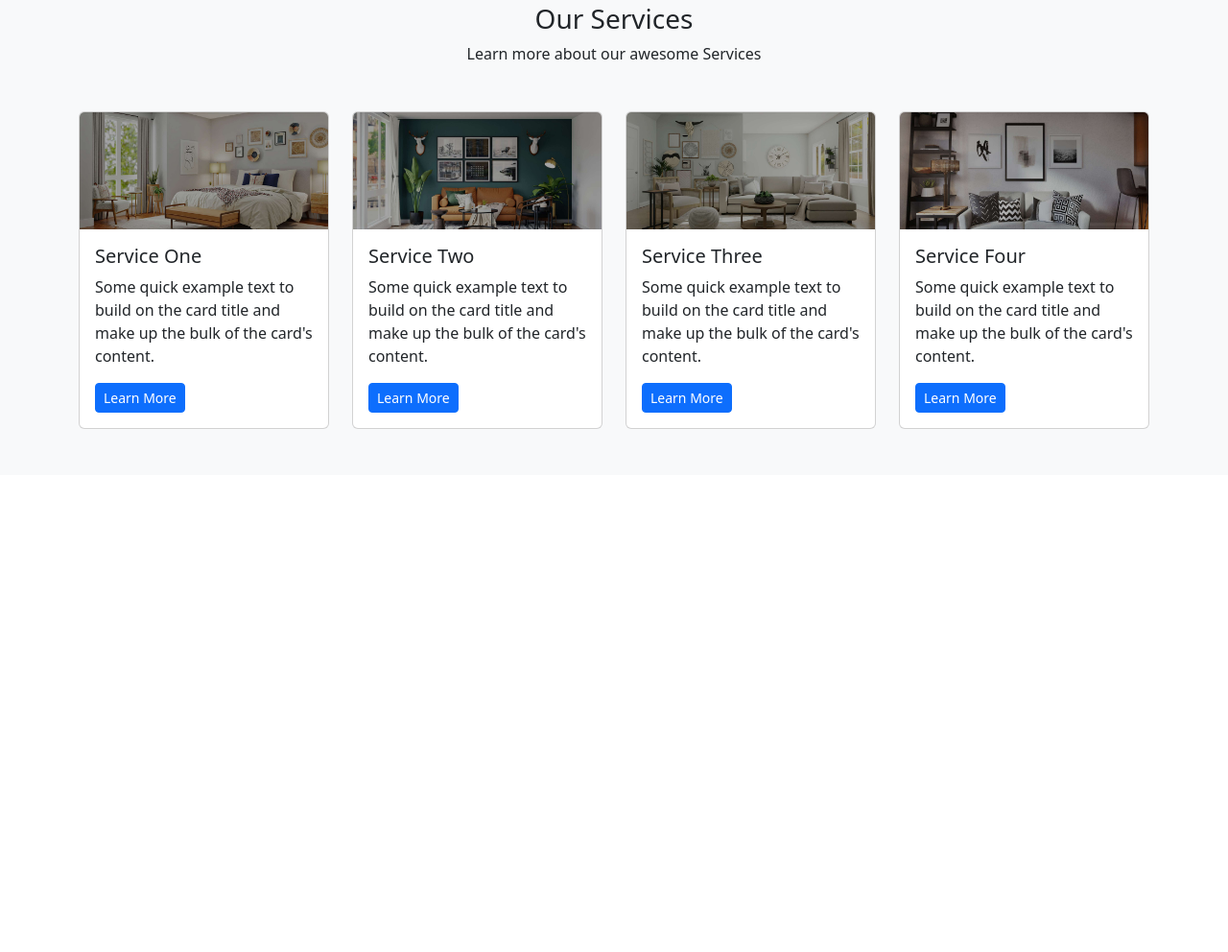
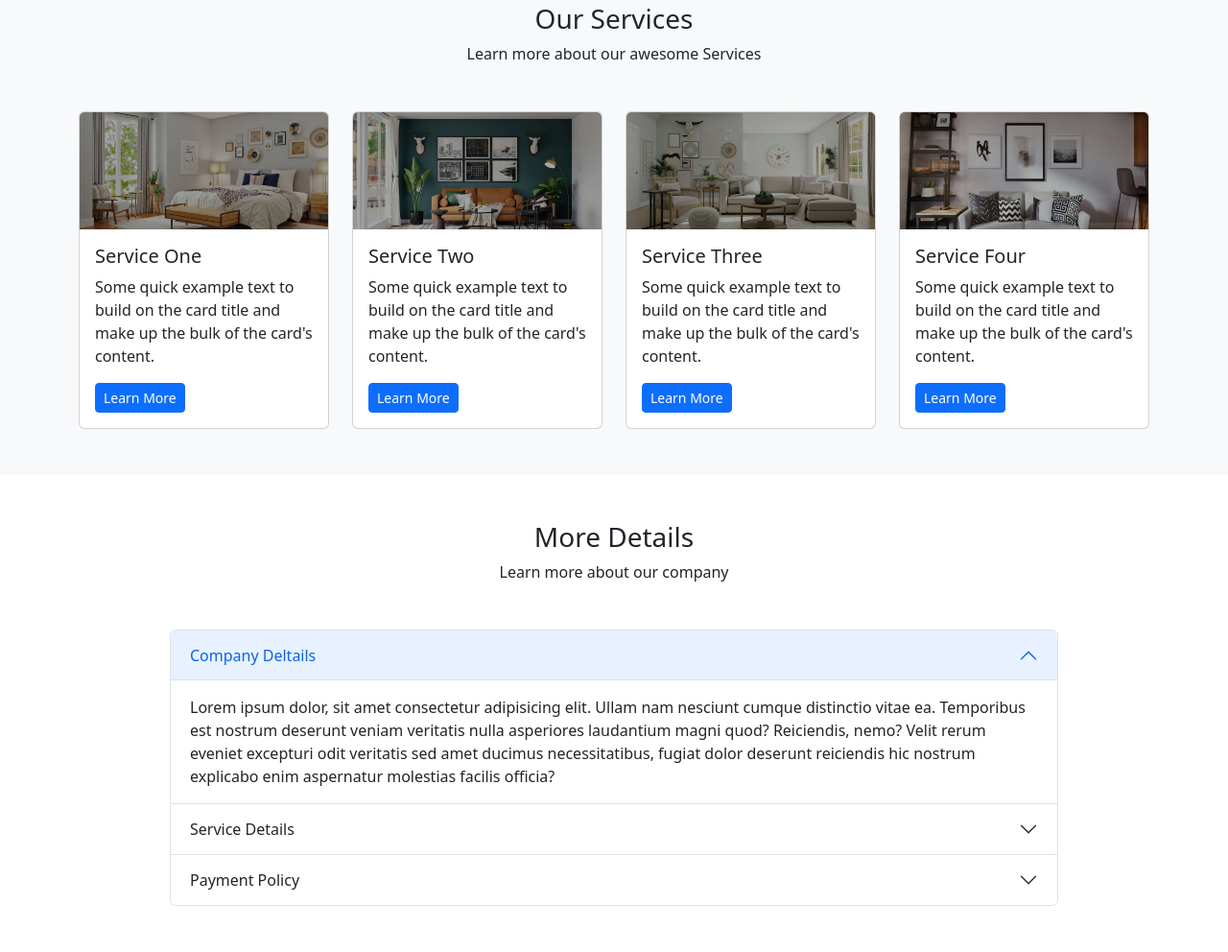
Before and after one commit to shohanur-islam/bd-builders, a plain HTML site: page index.html in a window 1280 px wide. Shown: the part 1239-2231 px from the top of the page at 96% size. Before the commit the page ends 1734 px from the top, so only its background shows below. Drawn offline with nearby package versions, Linux system fonts and the light colour scheme.

Commit message:
Details area completed

```diff
--- a/index.html
+++ b/index.html
@@ -270,6 +270,63 @@
           </div>
         </div>
       </div>
+
+      <!-- Details Area -->
+      <div class="details-area py-5">
+        <div class="container">
+          <div class="row">
+            <div class="col-lg-6 offset-lg-3">
+              <div class="section-heading text-center mb-5">
+                <h3>More Details</h3>
+                <p>Learn more about our company</p>
+              </div>
+            </div>
+          </div>
+          <div class="row">
+            <div class="col-lg-10 offset-1">
+              <div class="accordion" id="accordionExample">
+                <div class="accordion-item">
+                  <h2 class="accordion-header" id="headingOne">
+                    <button class="accordion-button" type="button" data-bs-toggle="collapse" data-bs-target="#collapseOne" aria-expanded="true" aria-controls="collapseOne">
+                      Company Deltails
+                    </button>
+                  </h2>
+                  <div id="collapseOne" class="accordion-collapse collapse show" aria-labelledby="headingOne" data-bs-parent="#accordionExample">
+                    <div class="accordion-body">
+                      Lorem ipsum dolor, sit amet consectetur adipisicing elit. Ullam nam nesciunt cumque distinctio vitae ea. Temporibus est nostrum deserunt veniam veritatis nulla asperiores laudantium magni quod? Reiciendis, nemo? Velit rerum eveniet excepturi odit veritatis sed amet ducimus necessitatibus, fugiat dolor deserunt reiciendis hic nostrum explicabo enim aspernatur molestias facilis officia?
+                    </div>
+                  </div>
+                </div>
+                <div class="accordion-item">
+                  <h2 class="accordion-header" id="headingTwo">
+                    <button class="accordion-button collapsed" type="button" data-bs-toggle="collapse" data-bs-target="#collapseTwo" aria-expanded="false" aria-controls="collapseTwo">
+                      Service Details
+                    </button>
+                  </h2>
+                  <div id="collapseTwo" class="accordion-collapse collapse" aria-labelledby="headingTwo" data-bs-parent="#accordionExample">
+                    <div class="accordion-body">
+                      Lorem ipsum dolor sit, amet consectetur adipisicing elit. Facere, optio! Magni laudantium exercitationem eveniet eos deserunt, hic animi dignissimos eaque consequuntur vitae ut, autem nulla excepturi asperiores quae repellendus nostrum fugit? Quos ea ut, provident deleniti quisquam facere fugit odit ipsam magnam quo accusantium hic asperiores sint necessitatibus laudantium fuga?
+                    </div>
+                  </div>
+                </div>
+                <div class="accordion-item">
+                  <h2 class="accordion-header" id="headingThree">
+                    <button class="accordion-button collapsed" type="button" data-bs-toggle="collapse" data-bs-target="#collapseThree" aria-expanded="false" aria-controls="collapseThree">
+                      Payment Policy
+                    </button>
+                  </h2>
+                  <div id="collapseThree" class="accordion-collapse collapse" aria-labelledby="headingThree" data-bs-parent="#accordionExample">
+                    <div class="accordion-body">
+                      Lorem ipsum dolor, sit amet consectetur adipisicing elit. Possimus soluta laborum incidunt amet fugit veritatis, asperiores iste esse dolorem perspiciatis qui facilis id consequuntur blanditiis facere quo similique culpa modi. Quod debitis repudiandae distinctio sed in optio qui provident dolor blanditiis voluptas, nihil, amet nisi corporis cumque, natus molestiae libero?
+                    </div>
+                  </div>
+                </div>
+              </div>
+            </div>
+          </div>
+          </div>
+        </div>
+      </div>
     </main>
     <script
       src="https://cdn.jsdelivr.net/npm/bootstrap@5.2.3/dist/js/bootstrap.bundle.min.js"
```
